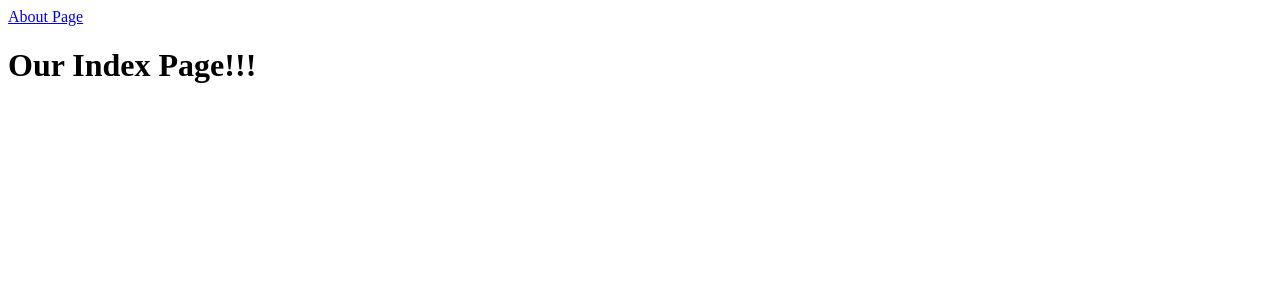
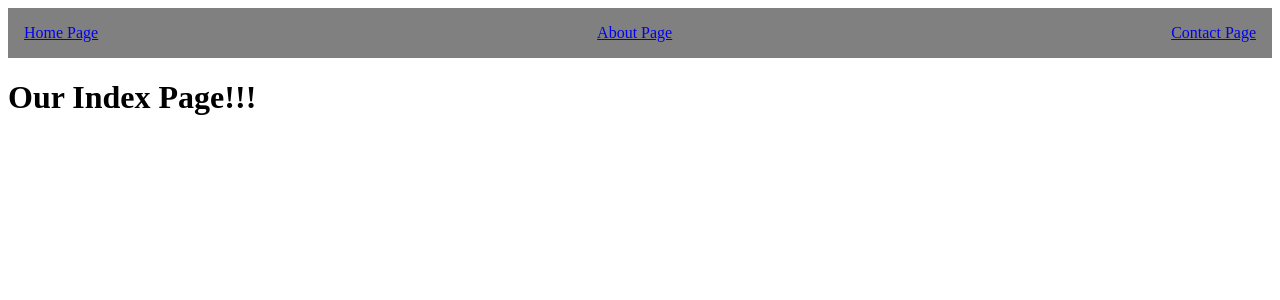
Before and after one commit to lowtrey/first-next-app, a Next.js app: page / in a window 1280 px wide. Shown: the top 300 px of the page. Built offline with nearby package versions, Linux system fonts and the light colour scheme.

Commit message:
Create navbar and add to every page

```diff
--- /dev/null
+++ b/components/Navbar.js
@@ -0,0 +1,25 @@
+import Link from 'next/link';
+
+const Navbar = () => {
+  const styles = {
+    display: 'flex',
+    background: 'grey',
+    justifyContent: 'space-between',
+    padding: '1rem'
+  }
+  return (
+    <div style={styles}>
+      <Link href='/'>
+        <a>Home Page</a>
+      </Link>
+      <Link href='/about'>
+        <a>About Page</a>
+      </Link>
+      <Link href='/contact'>
+        <a>Contact Page</a>
+      </Link>
+    </div>
+  )
+};
+
+export default Navbar;
--- a/pages/contact.js
+++ b/pages/contact.js
@@ -1,5 +1,8 @@
+import Navbar from '../components/Navbar';
+
 const ContactPage = () => (
   <div>
+    <Navbar />
     <h1>Contact Page</h1>
     <p>Do not contact us...ever</p>
   </div>
--- a/pages/index.js
+++ b/pages/index.js
@@ -1,10 +1,8 @@
-import Link from 'next/link';
+import Navbar from '../components/Navbar';
 
 const Index = () => (
   <div>
-    <Link href='/about'>
-      <a>About Page</a>
-    </Link>
+    <Navbar />
     <h1>Our Index Page!!!</h1>
   </div>
 );
```
Also changed, not shown: pages/about.js (+8 -1 lines).
